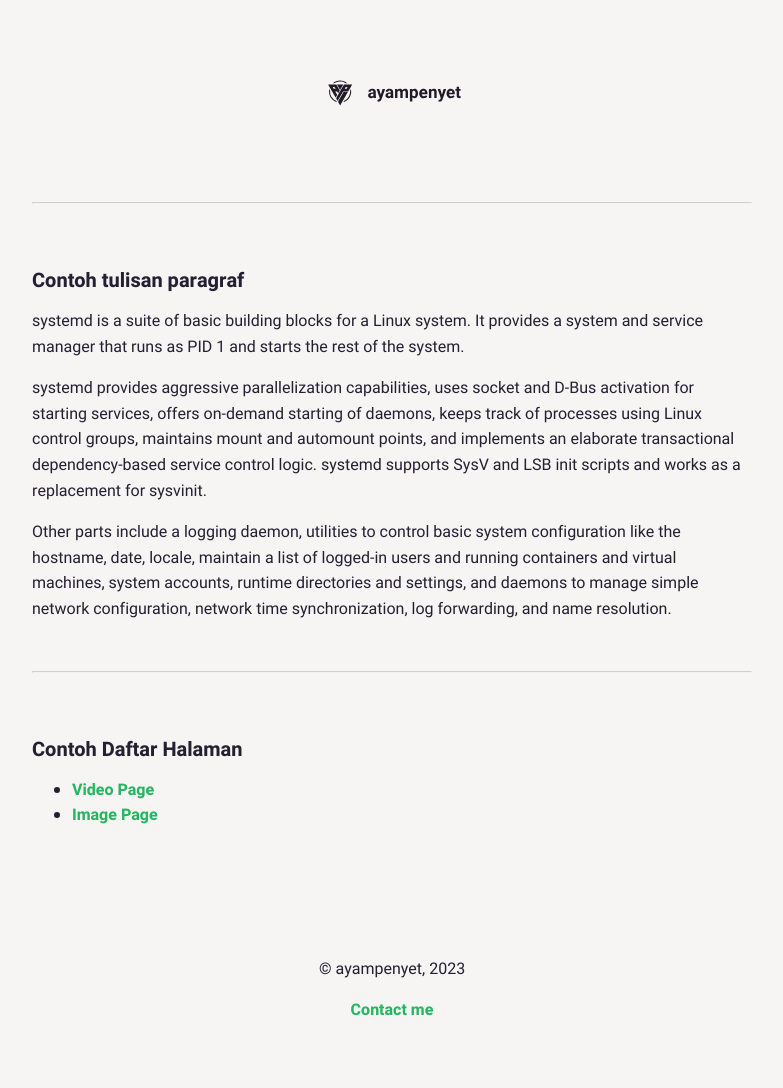
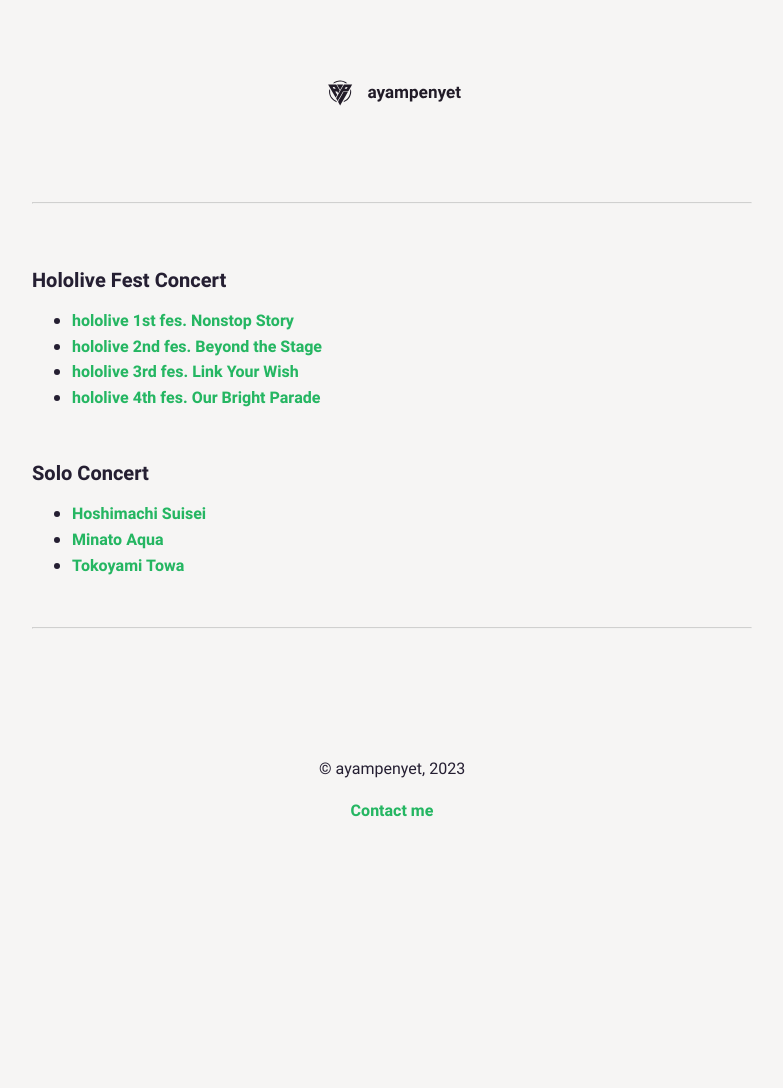
Before and after one commit to ImPeekaboo/blog, a Jekyll site: the page built from index.md, in a window 1280 px wide. Shown: the whole page, without its empty margins (248-1031 px from the left). Built offline with Jekyll 4.4.1, drawn with Linux system fonts in a browser that asks for light colours; after the commit the page ends 900 px from its top, so only the background shows below that.

Commit message:
Update index.md

```diff
--- a/index.md
+++ b/index.md
@@ -6,17 +6,15 @@
 
 ---
 
-## Contoh tulisan paragraf
+## Hololive Fest Concert
+* [hololive 1st fes. Nonstop Story](fes1st.md)
+* [hololive 2nd fes. Beyond the Stage](fes2nd.md)
+* [hololive 3rd fes. Link Your Wish](fes3rd.md)
+* [hololive 4th fes. Our Bright Parade](fes4th.md)
 
-systemd is a suite of basic building blocks for a Linux system. It provides a system and service manager that runs as PID 1 and starts the rest of the system.
-
-systemd provides aggressive parallelization capabilities, uses socket and D-Bus activation for starting services, offers on-demand starting of daemons, keeps track of processes using Linux control groups, maintains mount and automount points, and implements an elaborate transactional dependency-based service control logic. systemd supports SysV and LSB init scripts and works as a replacement for sysvinit.
-
-Other parts include a logging daemon, utilities to control basic system configuration like the hostname, date, locale, maintain a list of logged-in users and running containers and virtual machines, system accounts, runtime directories and settings, and daemons to manage simple network configuration, network time synchronization, log forwarding, and name resolution.
+## Solo Concert
+* [Hoshimachi Suisei](suisei.md)
+* [Minato Aqua](aqua.md)
+* [Tokoyami Towa](towa.md)
 
 ---
-
-## Contoh Daftar Halaman
-
-* [Video Page](video.md)
-* [Image Page](image.md)
```
